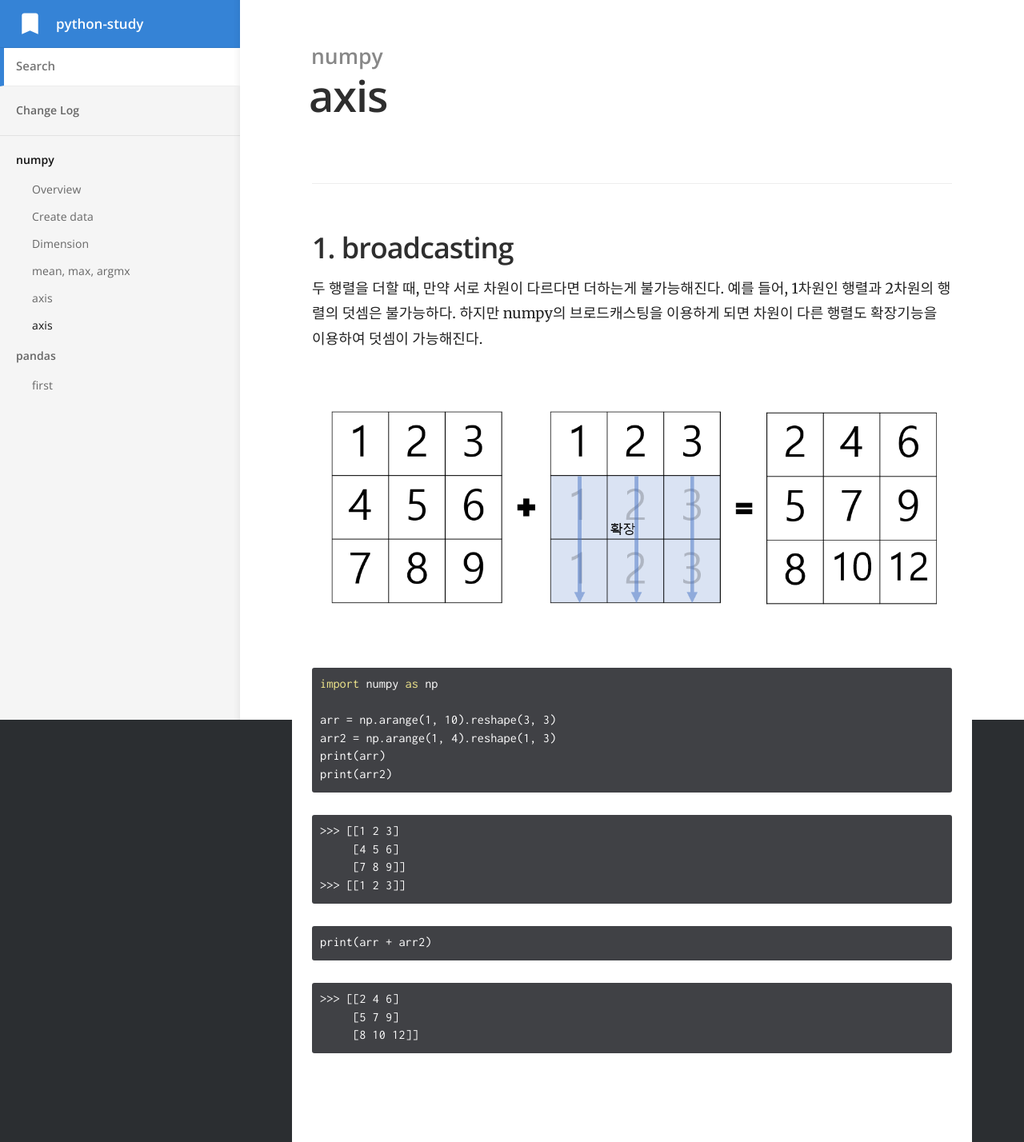
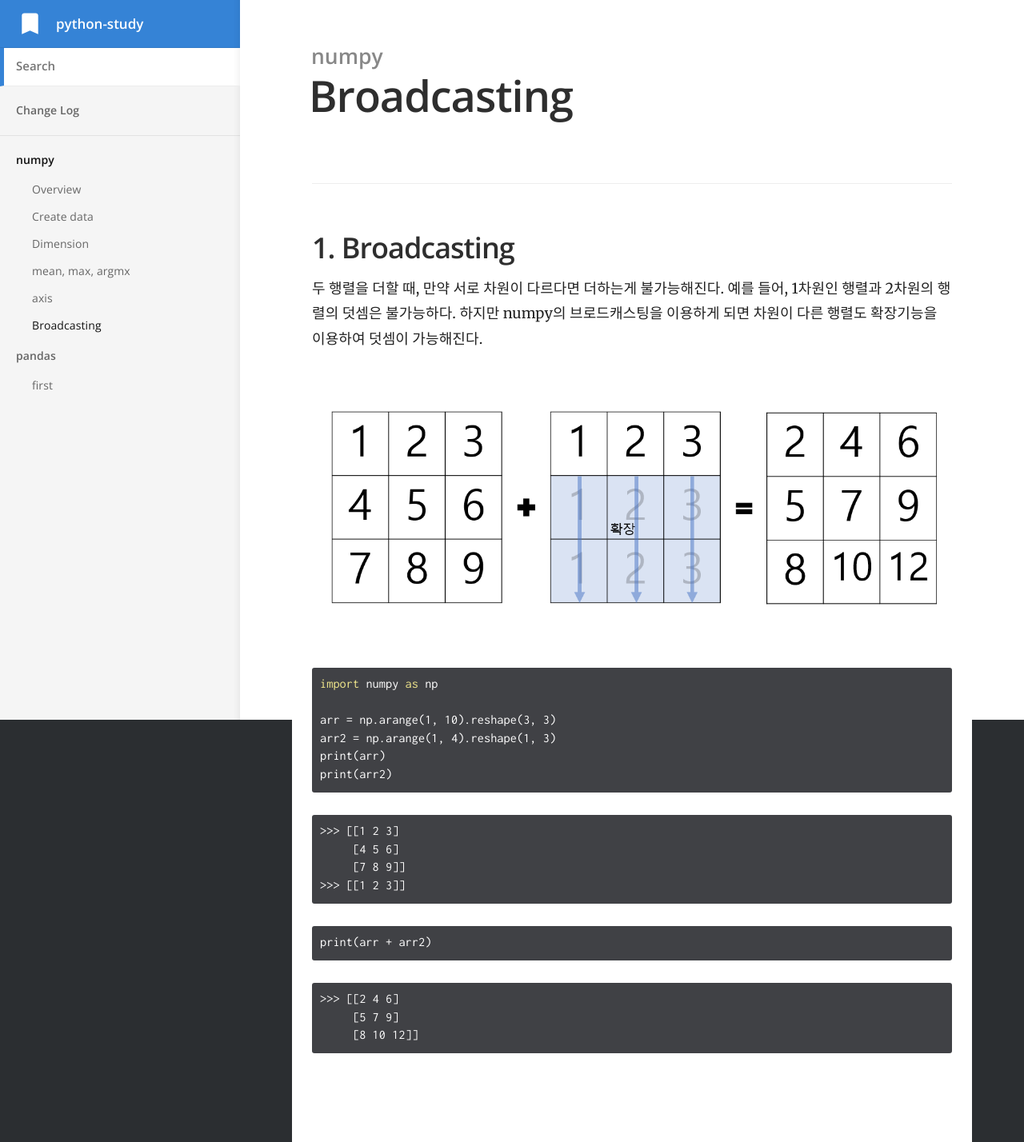
Before and after one commit to jongeunShin95/python-study, a Jekyll site: the page built from _docs/numpy/Broadcasting.md, in a window 1280 px wide. Shown: the whole page at 80% size. Built offline with Jekyll 4.4.1, drawn with Linux system fonts in a browser that asks for light colours.

Commit message:
add numpy broadcasting

```diff
--- a/_docs/numpy/Broadcasting.md
+++ b/_docs/numpy/Broadcasting.md
@@ -1,11 +1,11 @@
 ---
-title: axis
+title: Broadcasting
 category: numpy
 order: 6
 ---
 
 ---
-## 1. broadcasting
+## 1. Broadcasting
 
 두 행렬을 더할 때, 만약 서로 차원이 다르다면 더하는게 불가능해진다. 예를 들어, 1차원인 행렬과 2차원의 행렬의 덧셈은 불가능하다. 하지만 numpy의 브로드캐스팅을 이용하게 되면 차원이 다른 행렬도 확장기능을 이용하여 덧셈이 가능해진다.
 
```
